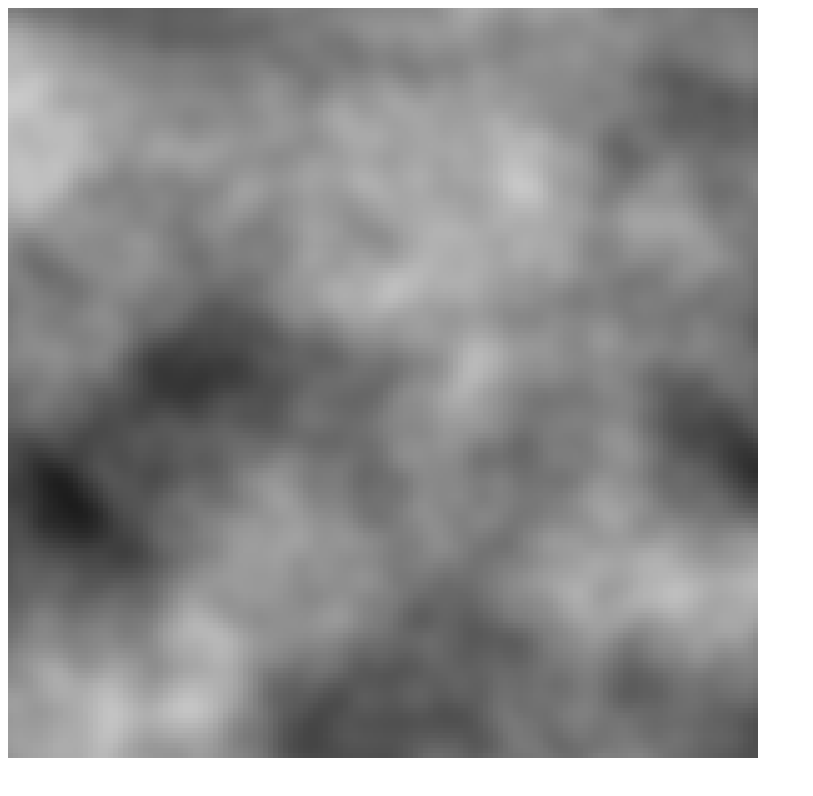
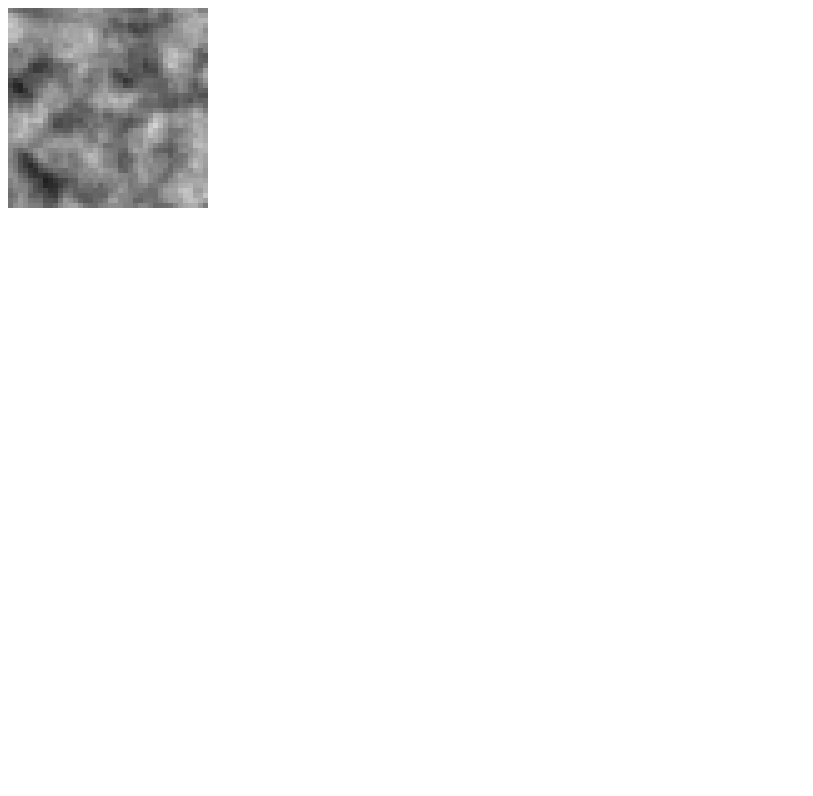
Before and after one commit to Darksecond/worldbuilding, a plain HTML site: page index.html in a window 1280 px wide. Shown: the whole page, without its empty margins (0-813 px from the left). Drawn offline with Linux system fonts and the light colour scheme.

Commit message:
Vector stuff
Probably needs a good rewrite to make it faster

```diff
--- a/index.html
+++ b/index.html
@@ -1,6 +1,7 @@
 <!DOCTYPE html>
 <html>
   <body>
+    <script src="vector.js"></script>
     <script src="math.js"></script>
     <script src="canvas.js"></script>
     <script src="main.js"></script>
--- a/main.js
+++ b/main.js
@@ -1,14 +1,15 @@
 var d = C.new();
-let w = 150;
-let h = 150;
+let w = 050;
+let h = 050;
 d.size(w,h,5);
 for(var y=0;y<h;y++) {
   for(var x=0;x<w;x++) {
-    var n = M.perlin([x/64,y/64])*1 +
-      M.perlin([x/32,y/32])*0.5 +
-      M.perlin([x/16,y/16])*0.25 +
-      M.perlin([x/8,y/8])*0.125;
+    let p = V.v(x/w*256,y/h*256);
+    var n = M.perlin(V.div(p,64))*1 +
+      M.perlin(V.div(p,32))*0.5 +
+      M.perlin(V.div(p,16))*0.25 +
+      M.perlin(V.div(p,8))*0.125;
     var m = n*0.5 + 0.5;
-    d.set([x,y], [m,m,m]);
+    d.set([x,y], V.v(m,m,m));
   }
 }
--- a/math.js
+++ b/math.js
@@ -1,18 +1,9 @@
-(function(M){
+(function(M, V){
   'use strict';
 
   M.mix = function(a, b, w) {
     return (1.0 - w) * a + w*b;
   };
-
-  M.dot = function(v1, v2) {
-    if(v1.length != v2.length) throw 'Vectors need to be of the same length';
-    var product = 0;
-    for(var i=0;i<v1.length;i++) {
-      product += v1[i]*v2[i];
-    }
-    return product;
-  }
 
   M.clamp = function(v, lower, upper) {
     if(v < lower) return lower;
@@ -31,23 +22,6 @@
   M.fade = function(t) {
     return t*t*t*(t*(t*6.0 - 15.0) + 10.0);
   }
-
-  M.length = function(v) {
-    var squaredLength = 0;
-    for(var i=0;i<v.length;i++) {
-      squaredLength += v[i]*v[i];
-    }
-    return M.sqrt(squaredLength);
-  }
-
-  M.normalize = function(v) {
-    var length = M.length(v);
-    var v2 = [];
-    for(var i=0;i<v.length;i++) {
-      v2[i] = v[i]/length;
-    }
-    return v2;
-  };
 
   var seed = Math.random();
   M.seed = function(v) {
@@ -78,32 +52,32 @@
   }
 
   M.grad = function(p) {
-    var x = p[0] & 255;
-    var y = p[1] & 255;
+    p = V.v(p);
+    var x = p.x & 255;
+    var y = p.y & 255;
     var g =  perm[x+perm[y]];
     var g2 = grad3[g % 12];
-    return [ g2[0], g2[1] ];
+    return V.v(g2[0], g2[1]);
   };
 
   M.perlin = function(p) {
-    var x = p[0];
-    var y = p[1];
-    var x0 = M.floor(x);
+    p = V.v(p);
+    var x0 = M.floor(p.x);
     var x1 = x0 + 1;
-    var y0 = M.floor(y);
+    var y0 = M.floor(p.y);
     var y1 = y0 + 1;
 
-    var sx = p[0] - x0;
-    var sy = p[1] - y0;
+    var sx = p.x - x0;
+    var sy = p.y - y0;
 
-    var n00 = M.dot(M.grad([x0, y0]), [sx  , sy  ]);
-    var n10 = M.dot(M.grad([x1, y0]), [sx-1, sy  ]);
-    var n01 = M.dot(M.grad([x0, y1]), [sx  , sy-1]);
-    var n11 = M.dot(M.grad([x1, y1]), [sx-1, sy-1]);
+    var n00 = V.dot(M.grad([x0, y0]), [sx  , sy  ]);
+    var n10 = V.dot(M.grad([x1, y0]), [sx-1, sy  ]);
+    var n01 = V.dot(M.grad([x0, y1]), [sx  , sy-1]);
+    var n11 = V.dot(M.grad([x1, y1]), [sx-1, sy-1]);
 
     return M.mix(
         M.mix(n00, n10, M.fade(sx)),
         M.mix(n01, n11, M.fade(sx)),
         M.fade(sy));
   };
-})(window.M = window.M || {})
+})(window.M = window.M || {}, window.V = window.V || {})
--- /dev/null
+++ b/vector.js
@@ -0,0 +1,82 @@
+(function(V, M){
+  'use strict';
+
+  V.Vector = function() {
+    this.length = 0;
+    this.push([].concat.apply([],arguments));
+
+    if(this[0] != undefined) Object.defineProperty(this,'x', { get: function(){return this[0];}, set: function(v){ this[0] = v;} });
+    if(this[1] != undefined) Object.defineProperty(this,'y', { get: function(){return this[1];}, set: function(v){ this[1] = v;} });
+    if(this[2] != undefined) Object.defineProperty(this,'z', { get: function(){return this[2];}, set: function(v){ this[2] = v;} });
+
+    if(this.length >= 2) {
+      Object.defineProperty(this, 'xy', {get: function() {
+        return V.v(this.x, this.y);
+      }});
+      Object.defineProperty(this, 'yx', {get: function() {
+        return V.v(this.y, this.x);
+      }});
+    }
+  };
+  V.Vector.prototype.push = function() {
+    for(var v of [].concat.apply([], arguments)) {
+      if(v instanceof V.Vector) {
+        this.push([].concat.apply([],v));
+      } else if(Array.isArray(v)) {
+        this.push(v);
+      } else if(v != undefined) {
+        this[this.length++] = v;
+      }
+    }
+  }
+
+  V.v = function() {
+    return new V.Vector(...arguments);
+  };
+
+  V.div = function(v1, v2) {
+    v1 = V.v(v1);
+    v2 = V.v(v2);
+    if(v1.length != v2.length && v2.length > 1) throw 'vectors must be same length, or v2 must be singleton';
+    if(v2.length > 1) {
+      var vec = V.v();
+      for(var i=0;i<v1.length;i++) {
+        vec.push(v1[i]/v2[i]);
+      }
+      return vec;
+    } else {
+      var vec = V.v();
+      for(var i=0;i<v1.length;i++) {
+        vec.push(v1[i]/v2[0]);
+      }
+      return vec;
+    }
+  };
+
+  V.dot = function(v1, v2) {
+    if(v1.length != v2.length) throw 'Vectors need to be of the same length';
+    var product = 0;
+    for(var i=0;i<v1.length;i++) {
+      product += v1[i]*v2[i];
+    }
+    return product;
+  }
+
+  V.length = function(v) {
+    var squaredLength = 0;
+    for(var i=0;i<v.length;i++) {
+      squaredLength += v[i]*v[i];
+    }
+    return M.sqrt(squaredLength);
+  }
+
+  V.normalize = function(v) {
+    var length = V.length(v);
+    var v2 = V.v();
+    for(var i=0;i<v.length;i++) {
+      v2.push(v[i]/length);
+    }
+    return v2;
+  };
+
+})(window.V = window.V || {}, window.M = window.M || {});
```
